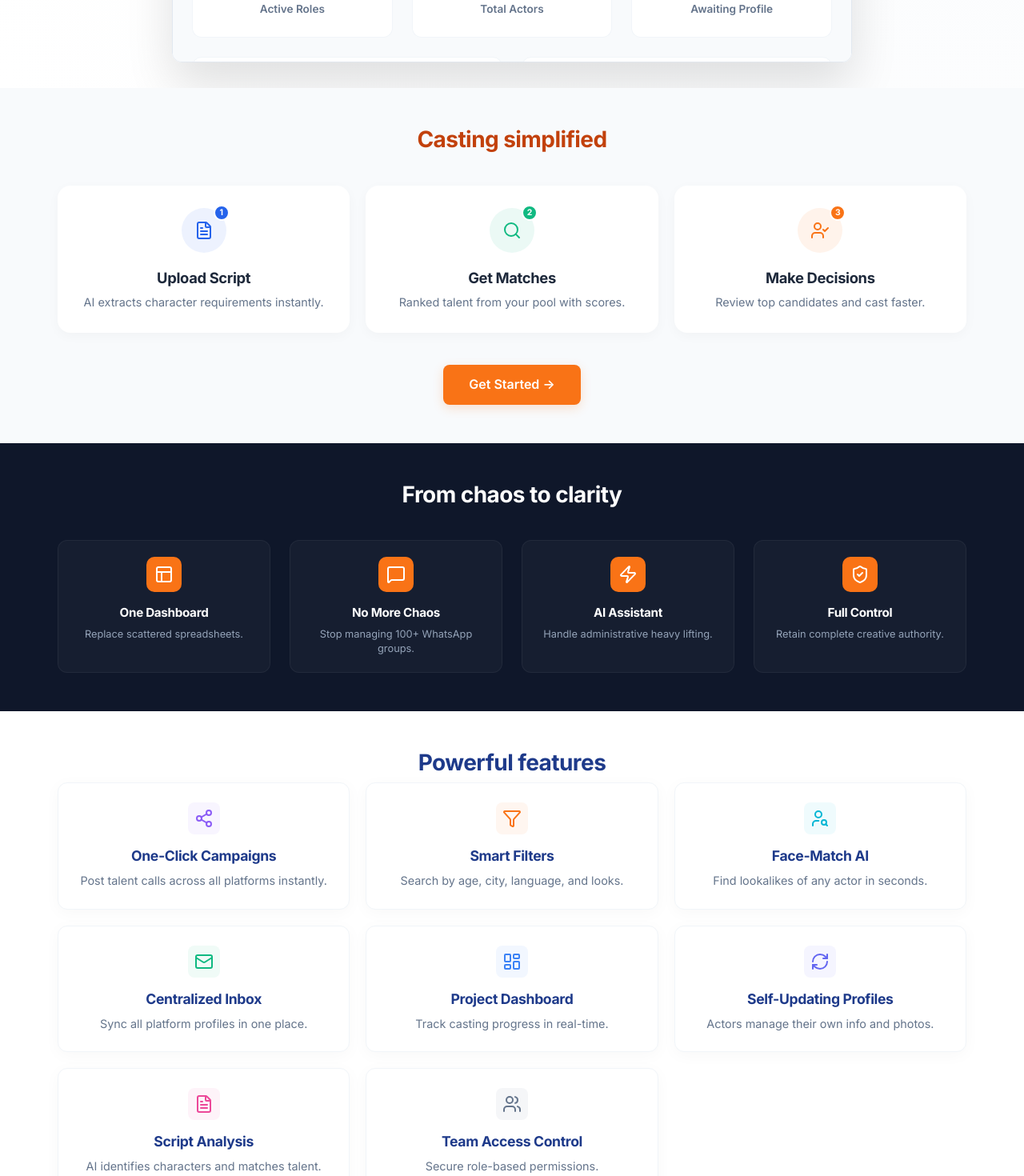
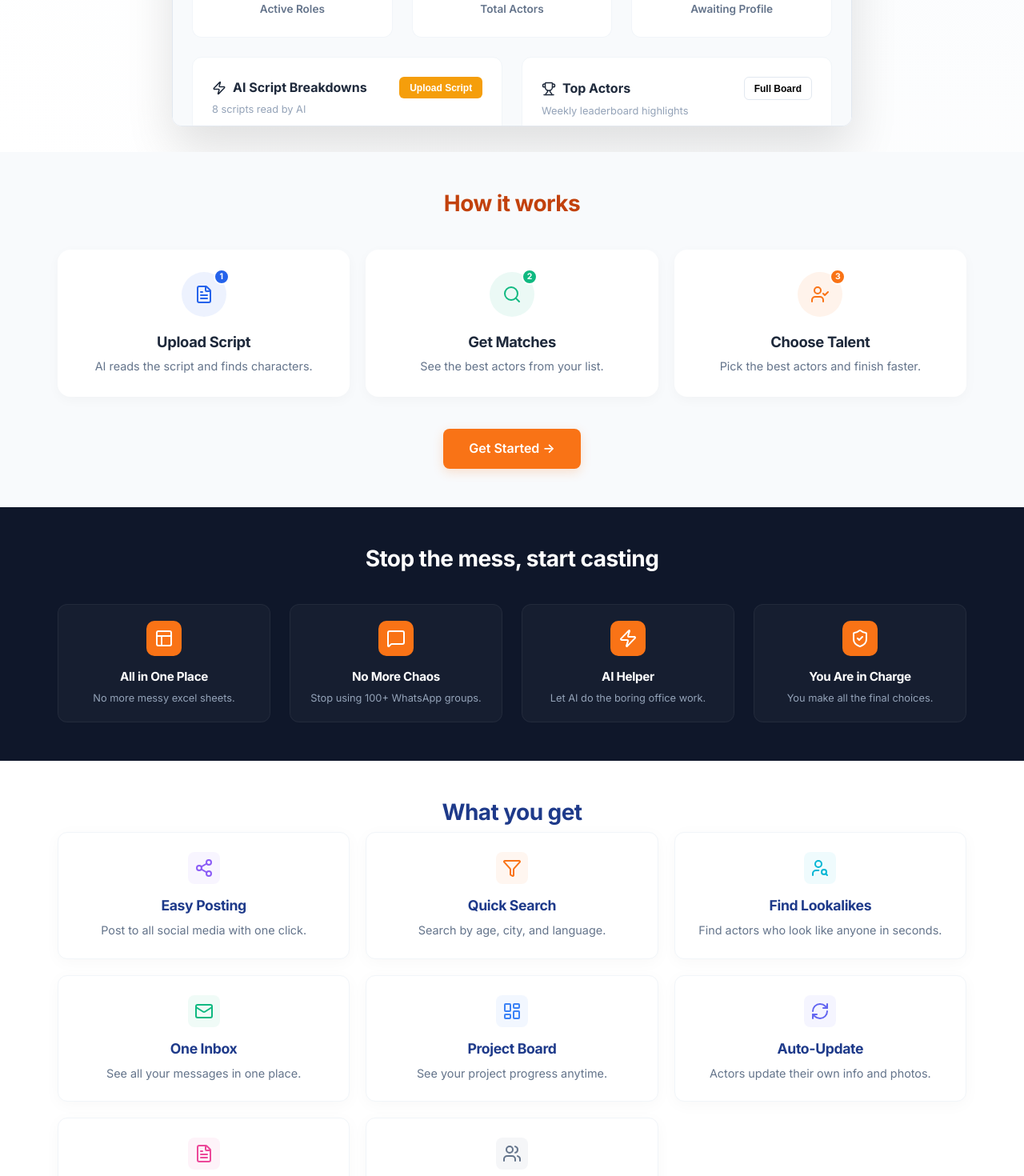
Before and after one commit to Junedweb/jamz-website-1, a React (Vite) app: page / in a window 1280 px wide. Shown: the part 780-2250 px from the top of the page at 80% size. Built offline with nearby package versions, Linux system fonts and the light colour scheme; grey boxes are pictures that could not be loaded.

Commit message:
simple language
simple language

```diff
--- a/src/components/CTA.jsx
+++ b/src/components/CTA.jsx
@@ -3,9 +3,9 @@ function CTA({ onCtaClick }) {
     <section className="cta-section">
       <div className="bg-glow" style={{ top: '50%', left: '50%', transform: 'translate(-50%, -50%)', opacity: 0.1, background: 'radial-gradient(circle, var(--primary) 0%, transparent 70%)' }}></div>
       <div className="container" style={{ position: 'relative', zIndex: 1 }}>
-        <h2 className="cta-title">Ready to professionalize your casting?</h2>
+        <h2 className="cta-title">Give your casting team the best tools</h2>
         <p className="cta-subtitle">
-          Join the elite circle of casting directors and acting schools using JAMz to power their daily workflows.
+          Join other casting directors and acting schools who use JAMz to make their daily work easier.
         </p>
         <div className="cta-group">
           <a href="#" className="btn-primary" onClick={onCtaClick}>Book a Private Demo</a>
--- a/src/components/Features.jsx
+++ b/src/components/Features.jsx
@@ -13,50 +13,50 @@ function Features({ onCtaClick }) {
   const features = [
     {
       icon: <Share2 size={24} />,
-      title: "One-Click Campaigns",
-      desc: "Post talent calls across all platforms instantly.",
+      title: "Easy Posting",
+      desc: "Post to all social media with one click.",
       color: "#8b5cf6" // Purple
     },
     {
       icon: <Filter size={24} />,
-      title: "Smart Filters",
-      desc: "Search by age, city, language, and looks.",
+      title: "Quick Search",
+      desc: "Search by age, city, and language.",
       color: "#f97316" // Orange
     },
     {
       icon: <UserSearch size={24} />,
-      title: "Face-Match AI",
-      desc: "Find lookalikes of any actor in seconds.",
+      title: "Find Lookalikes",
+      desc: "Find actors who look like anyone in seconds.",
       color: "#06b6d4" // Cyan
     },
     {
       icon: <Mail size={24} />,
-      title: "Centralized Inbox",
-      desc: "Sync all platform profiles in one place.",
+      title: "One Inbox",
+      desc: "See all your messages in one place.",
       color: "#10b981" // Green
     },
     {
       icon: <LayoutDashboard size={24} />,
-      title: "Project Dashboard",
-      desc: "Track casting progress in real-time.",
+      title: "Project Board",
+      desc: "See your project progress anytime.",
       color: "#3b82f6" // Blue
     },
     {
       icon: <RefreshCw size={24} />,
-      title: "Self-Updating Profiles",
-      desc: "Actors manage their own info and photos.",
+      title: "Auto-Update",
+      desc: "Actors update their own info and photos.",
       color: "#6366f1" // Indigo
     },
     {
       icon: <FileText size={24} />,
-      title: "Script Analysis",
-      desc: "AI identifies characters and matches talent.",
+      title: "Script Help",
+      desc: "AI finds characters in your scripts.",
       color: "#ec4899" // Pink
     },
     {
       icon: <Users size={24} />,
-      title: "Team Access Control",
-      desc: "Secure role-based permissions.",
+      title: "Team Access",
+      desc: "Give your team safe access to work.",
       color: "#64748b" // Slate
     }
   ];
@@ -64,7 +64,7 @@ function Features({ onCtaClick }) {
   return (
     <section className="features-section">
       <div className="container">
-        <h2>Powerful features</h2>
+        <h2>What you get</h2>
 
         <div className="features-grid">
           {features.map((f, i) => (
--- a/src/components/Header.jsx
+++ b/src/components/Header.jsx
@@ -40,18 +40,18 @@ function Header({ onCtaClick }) {
             <span style={{ color: 'var(--accent)' }}>Casting Directors & Acting Schools</span>
           </h1>
           <p className="sub-headline" style={{ maxWidth: '650px', margin: '0 auto 2rem' }}>
-            The AI-powered growth engine for casting professionals. Scale your business,
-            cut discovery time by 70%, and double your project capacity.
+            The AI tool to help your casting business grow. Find the right actors
+            70% faster and manage more projects easily.
           </p>
 
           <div className="hero-benefits-row">
             <div className="hero-benefit">
               <Zap size={20} color="var(--accent)" />
-              <span>70% Faster Discovery</span>
+              <span>70% Faster Search</span>
             </div>
             <div className="hero-benefit">
               <Trophy size={20} color="var(--accent)" />
-              <span>2x Project Capacity</span>
+              <span>Double Your Work</span>
             </div>
             <div className="hero-benefit">
               <Clock size={20} color="var(--accent)" />
@@ -95,7 +95,7 @@ function Header({ onCtaClick }) {
                   <span role="img" aria-label="clapper">🎬</span>
                   <h2>Good Morning, Juned CD</h2>
                 </div>
-                <p>Manage your casting flow effortlessly with JAMz</p>
+                <p>Manage your casting work easily with JAMz</p>
                 <div className="banner-badges">
                   <span className="badge-admin">Admin • cd-juned</span>
                 </div>
@@ -131,11 +131,11 @@ function Header({ onCtaClick }) {
                   <div className="card-title"><Zap size={18} /> AI Script Breakdowns</div>
                   <button className="ui-btn-gold">Upload Script</button>
                 </div>
-                <p className="card-subtitle">8 total AI extractions</p>
+                <p className="card-subtitle">8 scripts read by AI</p>
                 <div className="card-empty-state">
                   <Zap size={48} strokeWidth={1} />
-                  <h4>No AI breakdowns yet</h4>
-                  <p>Upload a script to get started</p>
+                  <h4>No scripts yet</h4>
+                  <p>Upload a script to start</p>
                 </div>
               </div>
 
@@ -184,10 +184,10 @@ function Header({ onCtaClick }) {
               </div>
 
               <div className="team-empty-state">
-                <UserPlus size={40} strokeWidth={1} />
-                <h4>No team members yet</h4>
-                <p>Invite team members to collaborate</p>
-              </div>
+                  <UserPlus size={40} strokeWidth={1} />
+                  <h4>No members yet</h4>
+                  <p>Invite your team to work together</p>
+                </div>
 
               <div className="quick-actions-grid">
                 <div className="action-card">
--- a/src/components/HowItWorks.jsx
+++ b/src/components/HowItWorks.jsx
@@ -7,28 +7,28 @@ function HowItWorks({ onCtaClick }) {
       icon: <FileText size={24} />,
       color: "#2563eb", // Blue
       title: "Upload Script",
-      desc: "AI extracts character requirements instantly."
+      desc: "AI reads the script and finds characters."
     },
     {
       number: "2",
       icon: <Search size={24} />,
       color: "#10b981", // Green
       title: "Get Matches",
-      desc: "Ranked talent from your pool with scores."
+      desc: "See the best actors from your list."
     },
     {
       number: "3",
       icon: <UserCheck size={24} />,
       color: "#f97316", // Orange
-      title: "Make Decisions",
-      desc: "Review top candidates and cast faster."
+      title: "Choose Talent",
+      desc: "Pick the best actors and finish faster."
     }
   ];
 
   return (
     <section className="how-it-works">
       <div className="container">
-        <h2>Casting simplified</h2>
+        <h2>How it works</h2>
 
         <div className="steps-grid">
           {steps.map((s, i) => (
--- a/src/components/ValueProp.jsx
+++ b/src/components/ValueProp.jsx
@@ -2,17 +2,17 @@ import { ShieldCheck, Zap, MessageSquare, Layout } from 'lucide-react';
 
 function ValueProp() {
   const points = [
-    { icon: <Layout size={24} />, title: "One Dashboard", desc: "Replace scattered spreadsheets." },
-    { icon: <MessageSquare size={24} />, title: "No More Chaos", desc: "Stop managing 100+ WhatsApp groups." },
-    { icon: <Zap size={24} />, title: "AI Assistant", desc: "Handle administrative heavy lifting." },
-    { icon: <ShieldCheck size={24} />, title: "Full Control", desc: "Retain complete creative authority." }
+    { icon: <Layout size={24} />, title: "All in One Place", desc: "No more messy excel sheets." },
+    { icon: <MessageSquare size={24} />, title: "No More Chaos", desc: "Stop using 100+ WhatsApp groups." },
+    { icon: <Zap size={24} />, title: "AI Helper", desc: "Let AI do the boring office work." },
+    { icon: <ShieldCheck size={24} />, title: "You Are in Charge", desc: "You make all the final choices." }
   ];
 
   return (
     <section className="dark-section">
       <div className="bg-glow" style={{ top: '50%', left: '50%', transform: 'translate(-50%, -50%)', opacity: 0.1 }}></div>
       <div className="container">
-        <h2 style={{ marginBottom: '2.5rem' }}>From chaos to clarity</h2>
+        <h2 style={{ marginBottom: '2.5rem' }}>Stop the mess, start casting</h2>
 
         <div className="value-prop-grid">
           {points.map((p, i) => (
--- a/src/components/WhyJamz.jsx
+++ b/src/components/WhyJamz.jsx
@@ -12,39 +12,39 @@ function WhyJamz() {
     {
       icon: <Clock size={24} />,
       title: "Save 40+ Hours",
-      desc: "Automate script breakdowns and talent sorting."
+      desc: "Let AI sort actors and read scripts for you."
     },
     {
       icon: <Brain size={24} />,
-      title: "Eliminate Fatigue",
-      desc: "Instantly recall the 'perfect face' from your memory."
+      title: "No More Stress",
+      desc: "Easily find the right face for any role."
     },
     {
       icon: <Lock size={24} />,
-      title: "Private & Secure",
-      desc: "Your data is kept in a secure, private vault."
+      title: "Safe & Private",
+      desc: "Your data is kept safe in a private lock."
     },
     {
       icon: <MessageSquareOff size={24} />,
-      title: "Reduce Clutter",
-      desc: "Centralize all communication in one dashboard."
+      title: "Clean Dashboard",
+      desc: "Keep all your chats in one easy place."
     },
     {
       icon: <Award size={24} />,
-      title: "Professional Workflow",
-      desc: "Impress clients with polished casting presentations."
+      title: "Professional Look",
+      desc: "Show your work to clients in a nice way."
     },
     {
       icon: <Globe size={24} />,
-      title: "Access Anywhere",
-      desc: "Access your database from the studio or the set."
+      title: "Work Anywhere",
+      desc: "Use JAMz from your office or on the film set."
     }
   ];
 
   return (
     <section className="why-jamz-section">
       <div className="container">
-        <h2>Built for your business</h2>
+        <h2>Why people use JAMz</h2>
         <div className="why-cards-container">
           {reasons.map((r, i) => (
             <div key={i} className="why-card">
--- a/src/index.css
+++ b/src/index.css
@@ -434,8 +434,8 @@ p {
   /* Adaptive Aspect Ratio */
   width: 100%;
   aspect-ratio: 16 / 10; /* Standard laptop/app ratio */
-  max-height: 55vh; /* Reduced from 65vh to fit better */
-  min-height: 380px; /* Ensures enough content is visible on small screens */
+  max-height: 65vh; /* Increased from 55vh to show more content */
+  min-height: 480px; /* Increased from 380px */
 
   overflow-y: auto;
   scrollbar-width: thin;
@@ -445,7 +445,7 @@ p {
 @media (max-width: 768px) {
   .dashboard-real-ui {
     aspect-ratio: 4 / 5; /* Taller ratio for mobile devices */
-    max-height: 60vh;
+    max-height: 75vh;
   }
 }
 
```
